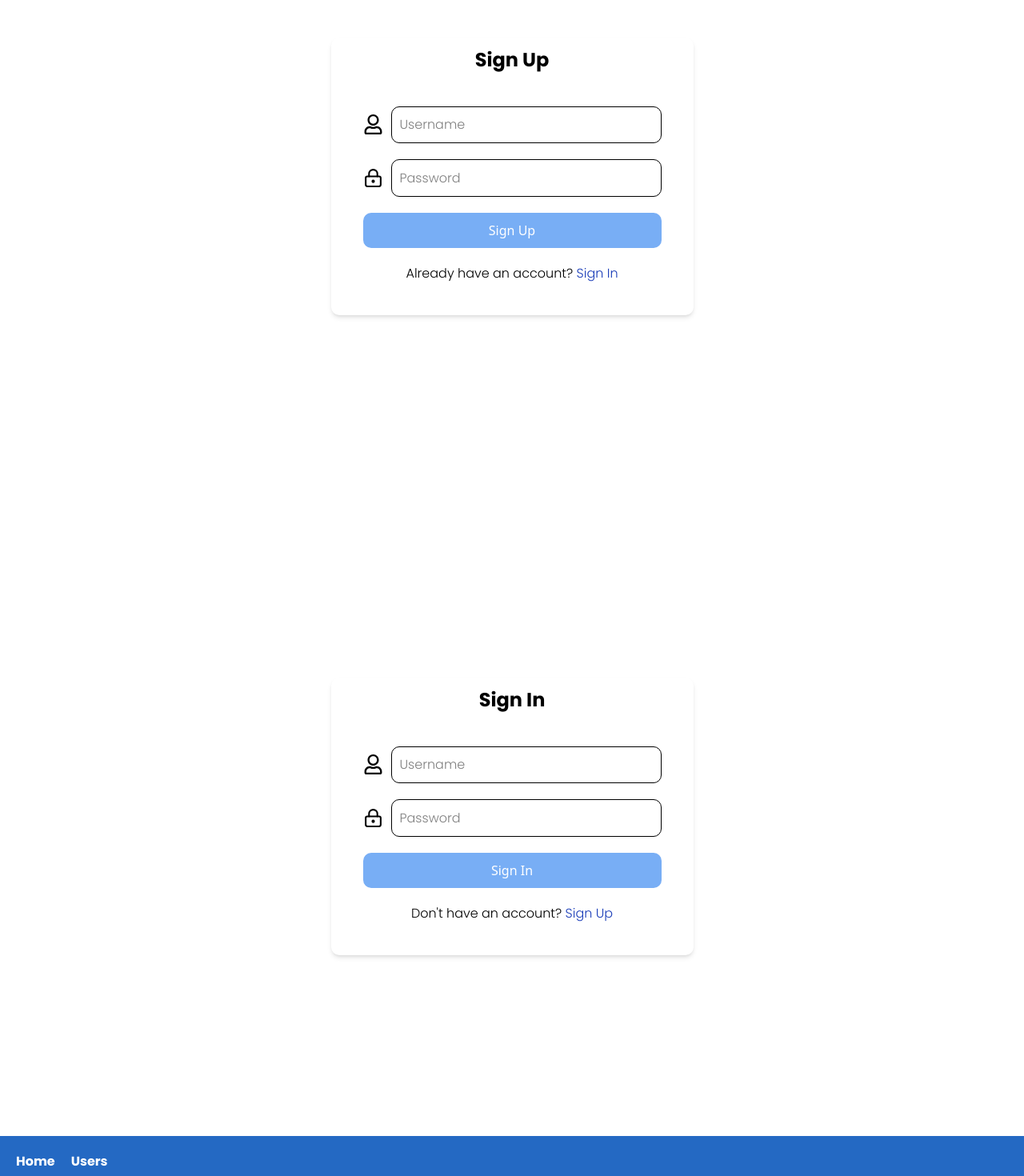
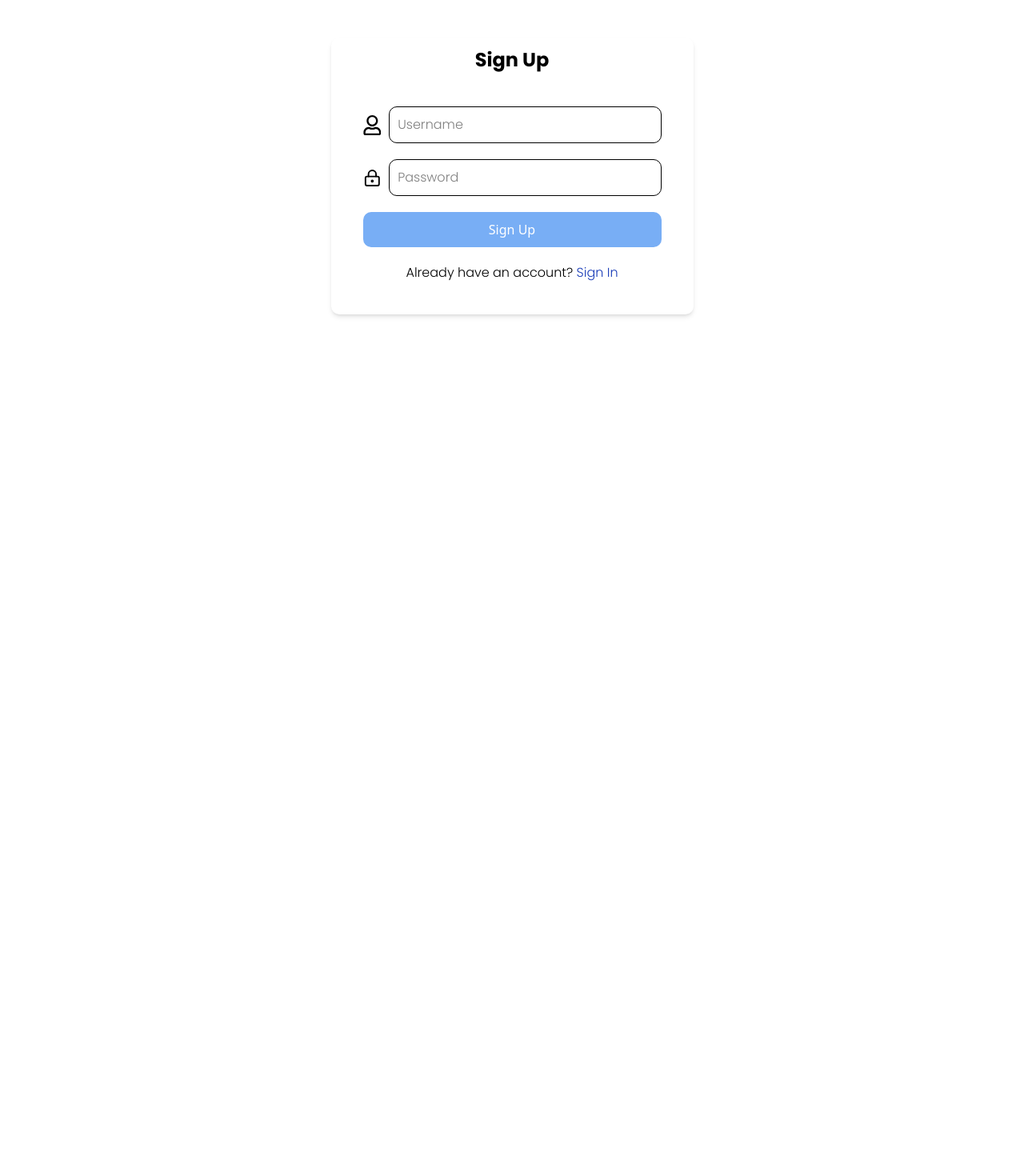
Before and after one commit to lightdarkmaster/typescript-user-management, a React (Vite) app: page /signup in a window 1280 px wide. Shown: the part 180-1650 px from the top of the page at 80% size. After the commit the page ends 800 px from the top, so only its background shows below. Built offline with nearby package versions, Linux system fonts and the light colour scheme; a web font is replaced by a local one.

Commit message:
New Push

```diff
--- a/package.json
+++ b/package.json
@@ -16,6 +16,7 @@
     "react-dom": "^19.0.0",
     "react-icons": "^5.5.0",
     "react-router-dom": "^7.4.1",
+    "sweetalert2": "^11.17.2",
     "tailwindcss": "^4.0.17"
   },
   "devDependencies": {
--- a/src/App.tsx
+++ b/src/App.tsx
@@ -1,16 +1,22 @@
-import Dashboard from "./dashboard/dashboard";
-import Login from "./login/Login";
-import Signup from "./signup/Signup";
-
+import { BrowserRouter as Router, Routes, Route } from 'react-router-dom';
+import Dashboard from './dashboard/Dashboard';
+import Login from './login/Login';
+import Signup from './signup/Signup';
+import { StrictMode } from 'react';
 
 function App() {
+
   return (
-    <>
-    <Signup/>
-    <Login/>
-    <Dashboard/>
-    </>
-  )
+    <StrictMode>
+      <Router>
+        <Routes>
+          <Route path="/login" element={<Login />} />
+          <Route path="/signup" element={<Signup />} />
+          <Route path="/dashboard" element={<Dashboard />} />
+        </Routes>
+      </Router>
+    </StrictMode>
+  );
 }
 
 export default App;
--- a/src/components/Navbar.tsx
+++ b/src/components/Navbar.tsx
@@ -7,7 +7,7 @@ function Navbar() {
       <li className="cursor-pointer">Users</li>
     </ul>
   </div>
-  )
+  );
 }
 
 export default Navbar;
--- a/src/landingpage/LandingPage.tsx
+++ b/src/landingpage/LandingPage.tsx
@@ -1,7 +1,9 @@
 
 function LandingPage() {
   return (
-    <div>LandingPage</div>
+    <div >
+
+    </div>
   )
 }
 
--- a/src/login/Login.tsx
+++ b/src/login/Login.tsx
@@ -1,8 +1,70 @@
 import { FaRegUser } from "react-icons/fa";
 import { LuLockKeyhole } from "react-icons/lu";
+import { Link } from "react-router-dom";
+import { useState } from "react";
+import { useNavigate } from "react-router-dom";
+import Swal from "sweetalert2";
+function Login({user}) {
+  const [username, setUsername] = useState("");
+  const [password, setPassword] = useState("");
+  const navigate = useNavigate();
 
 
-function Login() {
+    const emptyModal=()=>{
+      Swal.fire({
+        icon: "error",
+        title: "Oops...",
+        text: "Please provide username and password!",
+      });
+    }
+
+  const loginSuccessModal = () => {
+      Swal.fire({
+          title: "Logged In Successfully!",
+          icon: "success",
+          draggable: true,
+          theme: "dark"
+      });
+  }
+
+  const loginNotSuccessful = () => {
+      Swal.fire({
+          icon: "error",
+          title: "Oops...",
+          text: "Something went wrong!",
+          footer: '<a href="/">Sign Up</a>',
+          theme: "dark"
+      });
+  }
+  const handleUsernameChange = (e) => {
+      setUsername(e.target.value);
+  };
+
+  const handlePasswordChange = (e) => {
+      setPassword(e.target.value);
+  };
+
+
+  const loginSubmit = (e) => {
+      e.preventDefault();
+      console.log("Username:", username);
+      console.log("Password:", password);
+      const found = user.some((user) => user.username === username && user.password === password);
+      console.log(found);
+
+      if (found) {
+          loginSuccessModal();
+          navigate('/app');
+      } else {
+          loginNotSuccessful();
+      }
+
+      if(username ==='' && password ===''){
+        emptyModal();
+      }
+  };
+
+
   return (
     <div className="w-full h-screen items-center justify-center gap-[10px] p-[10px] text-black place-content-center flex">
       <div className="w-fit min-fit gap-[10px] p-[10px] bg-white shadow-md rounded-[10px] flex flex-col">
@@ -10,7 +72,7 @@ function Login() {
           <h1 className="text-black text-[24px] poppins-bold">Sign In</h1>
         </div>
         <div className="flex flex-col w-full h-full gap-[10px]">
-          <form className="w-full h-full p-[20px] rounded-[10px] items-center">
+          <form className="w-full h-full p-[20px] rounded-[10px] items-center" onSubmit={loginSubmit}>
 
             <div className="w-full h-full gap-[10px] p-[10px] flex text-center justify-center items-center">
             <div className="w-fit h-fit">
@@ -20,6 +82,7 @@ function Login() {
               type="text"
               placeholder="Username"
               className="w-full h-fit border p-[10px] rounded-[10px] poppins-light"
+              onChange={handleUsernameChange}
               />
             </div>
 
@@ -32,6 +95,7 @@ function Login() {
               type="password"
               placeholder="Password"
               className="w-full h-full border p-[10px] rounded-[10px] poppins-light"
+              onChange={handlePasswordChange}
               />
             </div>
 
@@ -40,7 +104,7 @@ function Login() {
             </div>
             <div className="text-center poppins-light gap-[10px] p-[10px]">
               <h1>Don't have an account?
-                  <span className="text-blue-800 poppins-light cursor-pointer"> Sign Up</span>
+                  <Link to={"/signup"} className="text-blue-800 poppins-light cursor-pointer"> Sign Up</Link>
               </h1>
             </div>
           </form>
--- a/src/signup/Signup.tsx
+++ b/src/signup/Signup.tsx
@@ -1,48 +1,96 @@
+import { useState } from "react";
 import { FaRegUser } from "react-icons/fa";
 import { LuLockKeyhole } from "react-icons/lu";
+import { Link } from "react-router-dom";
+import Swal from "sweetalert2";
 
 function Signup() {
+  // State variables with correct typing
+  const [username, setUserName] = useState<string>("");
+  const [password, setPassword] = useState<string>("");
+  const [users, setUsers] = useState<{ username: string; password: string }[]>([]);
+
+
+  const emptyModal=()=>{
+    Swal.fire({
+      icon: "error",
+      title: "Oops...",
+      text: "Please provide username and password!",
+    });
+  }
+
+  const registerModal = () => {
+    Swal.fire({
+      title: "Registered Successfully!",
+      icon: "success",
+      draggable: true,
+      theme: "dark",
+    });
+  };
+
+  const registerUser = (e: React.FormEvent<HTMLFormElement>) => {
+    e.preventDefault();
+
+    if (username.trim() === "" || password.trim() === "") {
+      emptyModal();
+      return;
+    }
+
+    const newUser = { username, password };
+
+    // Add new user to the list correctly
+    setUsers([...users, newUser]);
+
+    console.log(users);
+
+    registerModal();
+
+    // Clear input fields after submission
+    setUserName("");
+    setPassword("");
+  };
+
   return (
-    <div className="w-full h-screen items-center justify-center gap-[10px] p-[10px] text-black place-content-center flex">
+    <div className="w-full h-screen flex items-center justify-center gap-[10px] p-[10px] text-black">
       <div className="w-fit min-fit gap-[10px] p-[10px] bg-white shadow-md rounded-[10px] flex flex-col">
-        <div className="w-full h-fit justify-center items-center text-center">
+        <div className="w-full h-fit text-center">
           <h1 className="text-black text-[24px] poppins-bold">Sign Up</h1>
         </div>
-        <div className="flex flex-col w-full h-full gap-[10px]">
-          <form className="w-full h-full p-[20px] rounded-[10px] items-center">
-            <div className="w-full h-full gap-[10px] p-[10px] flex text-center justify-center items-center">
-              <div className="w-fit h-fit">
-                <FaRegUser className="text-[25px]" />
-              </div>
+        <div className="flex flex-col w-full gap-[10px]">
+          <form onSubmit={registerUser} className="w-full h-full p-[20px] rounded-[10px]">
+            <div className="flex gap-[10px] p-[10px] items-center">
+              <FaRegUser className="text-[25px]" />
               <input
                 type="text"
                 placeholder="Username"
-                className="w-full h-fit border p-[10px] rounded-[10px] poppins-light"
+                value={username}
+                onChange={(e) => setUserName(e.target.value)}
+                className="w-full border p-[10px] rounded-[10px] poppins-light"
               />
             </div>
 
-            <div className="w-full h-full gap-[10px] p-[10px] flex text-center justify-center items-center">
-              <div className="w-fit h-fit">
-                <LuLockKeyhole className="text-[25px]" />
-              </div>
+            <div className="flex gap-[10px] p-[10px] items-center">
+              <LuLockKeyhole className="text-[25px]" />
               <input
                 type="password"
                 placeholder="Password"
-                className="w-full h-full border p-[10px] rounded-[10px] poppins-light"
+                value={password}
+                onChange={(e) => setPassword(e.target.value)}
+                className="w-full border p-[10px] rounded-[10px] poppins-light"
               />
             </div>
 
-            <div className="w-full h-full gap-[10px] p-[10px]">
-              <button className="w-full h-full bg-[#78AEF5] p-[10px] rounded-[10px] text-white hover:bg-[#6383ad]">
+            <div className="w-full p-[10px]">
+              <button type="submit" className="w-full bg-[#78AEF5] p-[10px] rounded-[10px] text-white hover:bg-[#6383ad]">
                 Sign Up
               </button>
             </div>
-            <div className="text-center poppins-light gap-[10px] p-[10px]">
+            <div className="text-center poppins-light p-[10px]">
               <h1>
                 Already have an account?{" "}
-                <span className="text-blue-800 poppins-light cursor-pointer">
+                <Link to="/login" className="text-blue-800 poppins-light cursor-pointer">
                   Sign In
-                </span>
+                </Link>
               </h1>
             </div>
           </form>
```
Also changed, not shown: public/images/cat.gif (added), src/components/Layout.tsx (deleted), 1 other file (tests, documents, lock files or other folders).
